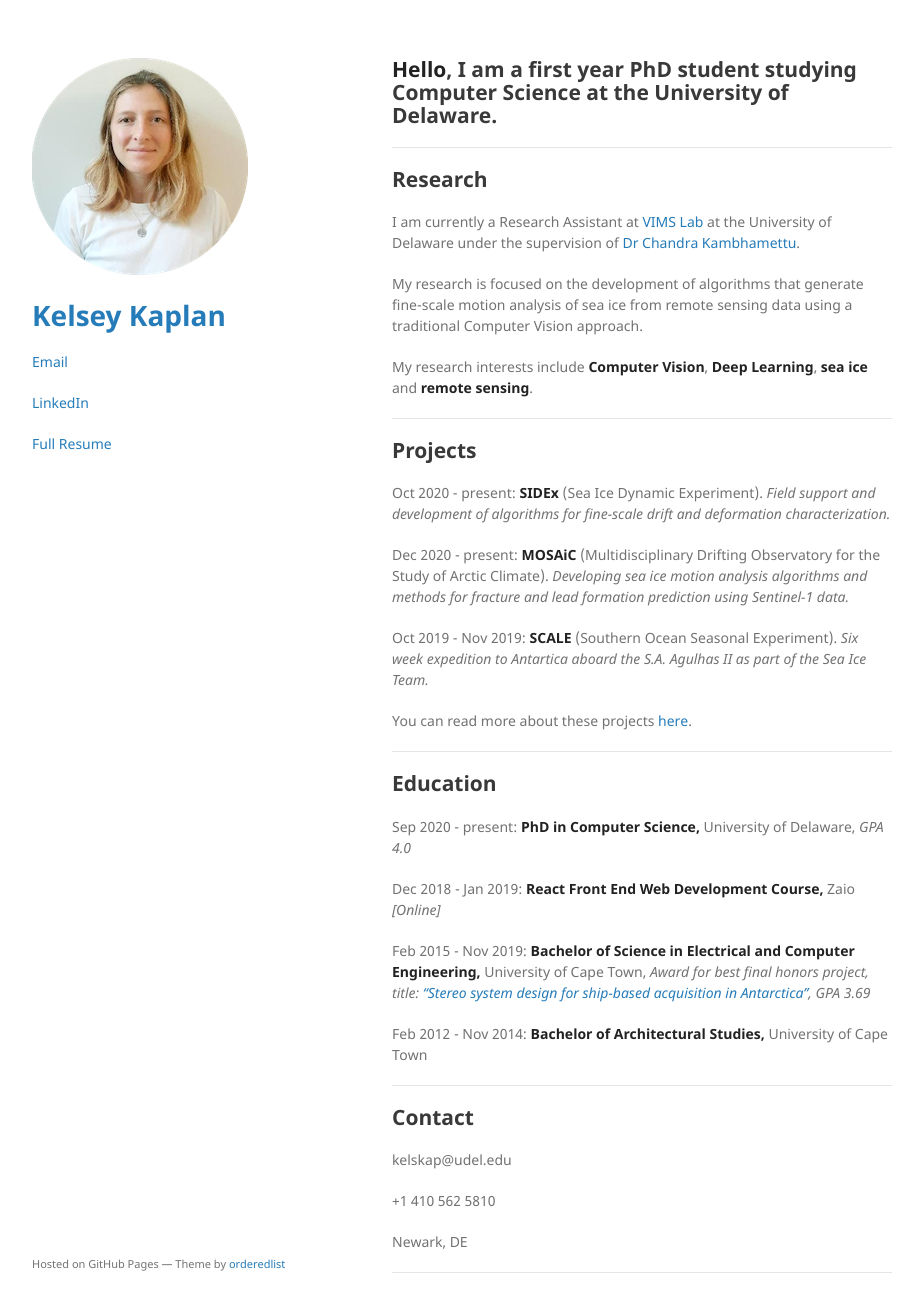
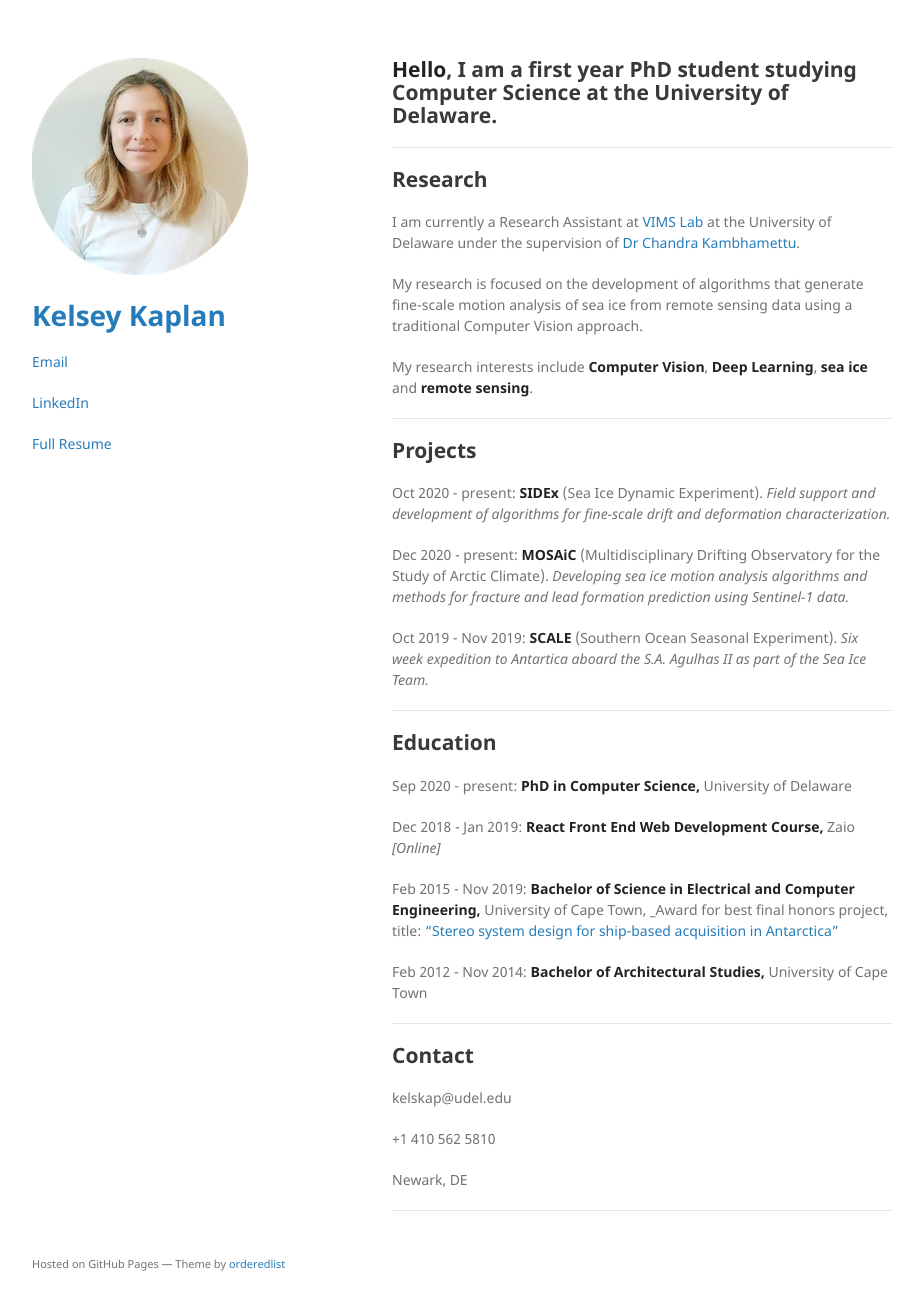
Before and after one commit to kelseykap/kelseykap.github.io, a Jekyll site: the page built from index.md, in a window 1280 px wide and 1343 px high. Shown: the top 1312 px of the window, without its empty margins (178-1101 px from the left). Built offline with Jekyll 4.4.1, drawn with Linux system fonts in a browser that asks for light colours; our own code applies the rules of GitHub Pages for plain Markdown files.

Commit message:
Update index.md

```diff
--- a/index.md
+++ b/index.md
@@ -29,20 +29,18 @@ Dec 2020 - present:
 Oct 2019 - Nov 2019:
 **SCALE** (Southern Ocean Seasonal Experiment). _Six week expedition to Antartica aboard the S.A. Agulhas II as part of the Sea Ice Team._
 
-You can read more about these projects [here](./project-page.html).
-
 * * *
 
 ## Education
 
 Sep 2020 - present:
-**PhD in Computer Science,** University of Delaware, _GPA 4.0_
+**PhD in Computer Science,** University of Delaware
 
 Dec 2018 - Jan 2019:
 **React Front End Web Development Course,** Zaio _[Online]_
 
 Feb 2015 - Nov 2019:
-**Bachelor of Science in Electrical and Computer Engineering,** University of Cape Town, _Award for best final honors project, title: ["Stereo system design for ship-based acquisition in Antarctica"](./thesis.pdf), GPA 3.69_
+**Bachelor of Science in Electrical and Computer Engineering,** University of Cape Town, _Award for best final honors project, title: ["Stereo system design for ship-based acquisition in Antarctica"](./thesis.pdf)
 
 Feb 2012 - Nov 2014:
 **Bachelor of Architectural Studies,** University of Cape Town
```
